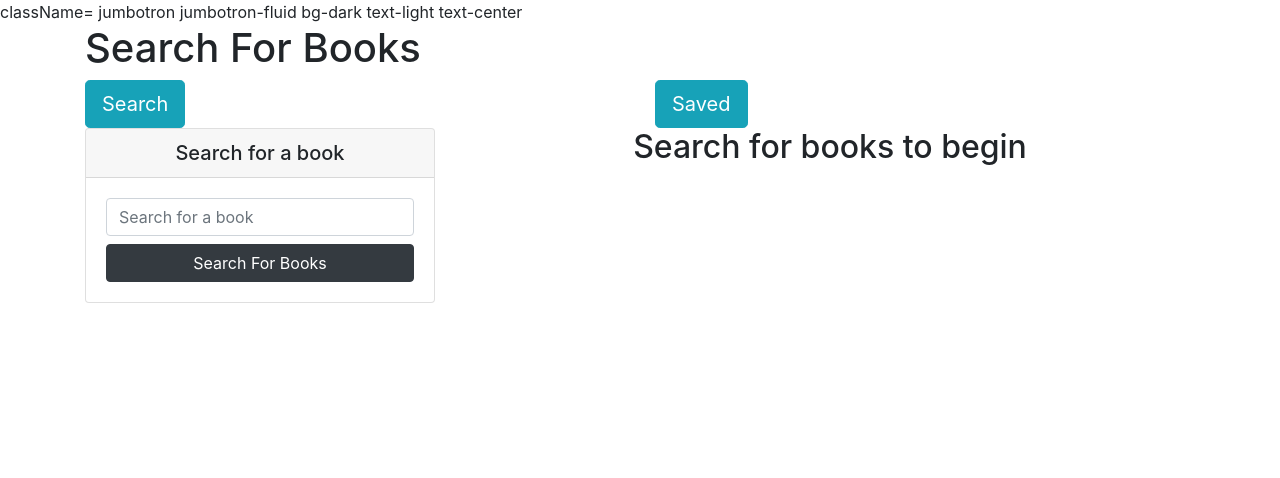
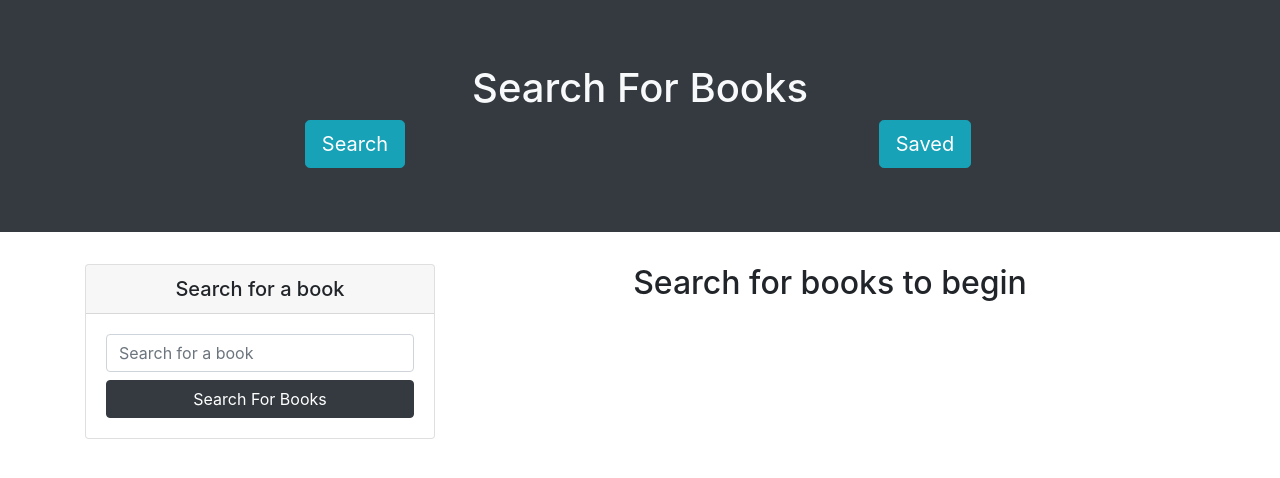
Before and after one commit to elenabaurkot/google-books-search, a React (Create React App) app in the folder client/: page / in a window 1280 px wide. Shown: the top 478 px of the page. Built offline with nearby package versions, Linux system fonts and the light colour scheme.

Commit message:
jumbotron fixed

```diff
--- a/client/src/components/Jumbotron.js
+++ b/client/src/components/Jumbotron.js
@@ -6,7 +6,7 @@ import { NavLink } from 'react-router-dom';
 
 const Jumbotron = props => {
     return (
-        <div>
+        <div
             className={`
                jumbotron
                ${props.fluid ? 'jumbotron-fluid' : ''}
@@ -14,6 +14,7 @@ const Jumbotron = props => {
                text-${props.color || 'dark'}
                text-center
             `}
+          >
             <Container>
                 <Row helper={'justify-content-around'}>
                   <Column>
@@ -27,7 +28,7 @@ const Jumbotron = props => {
                     </NavLink>
                   </Column>
                   <Column md={6}>
-                    <NavLink to='/save' className='btn btn-info btn-lg'>
+                    <NavLink to='/saved' className='btn btn-info btn-lg'>
                         Saved
                     </NavLink>
                   </Column>
```
